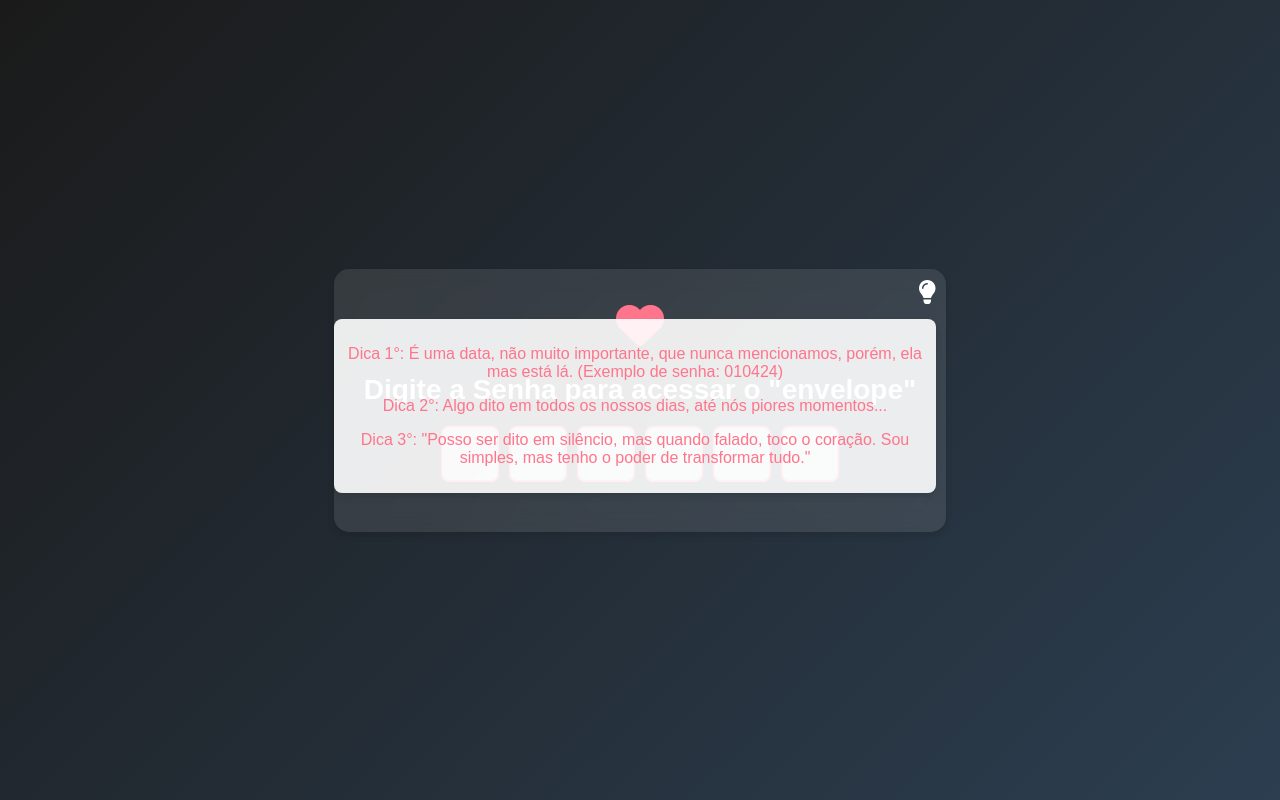
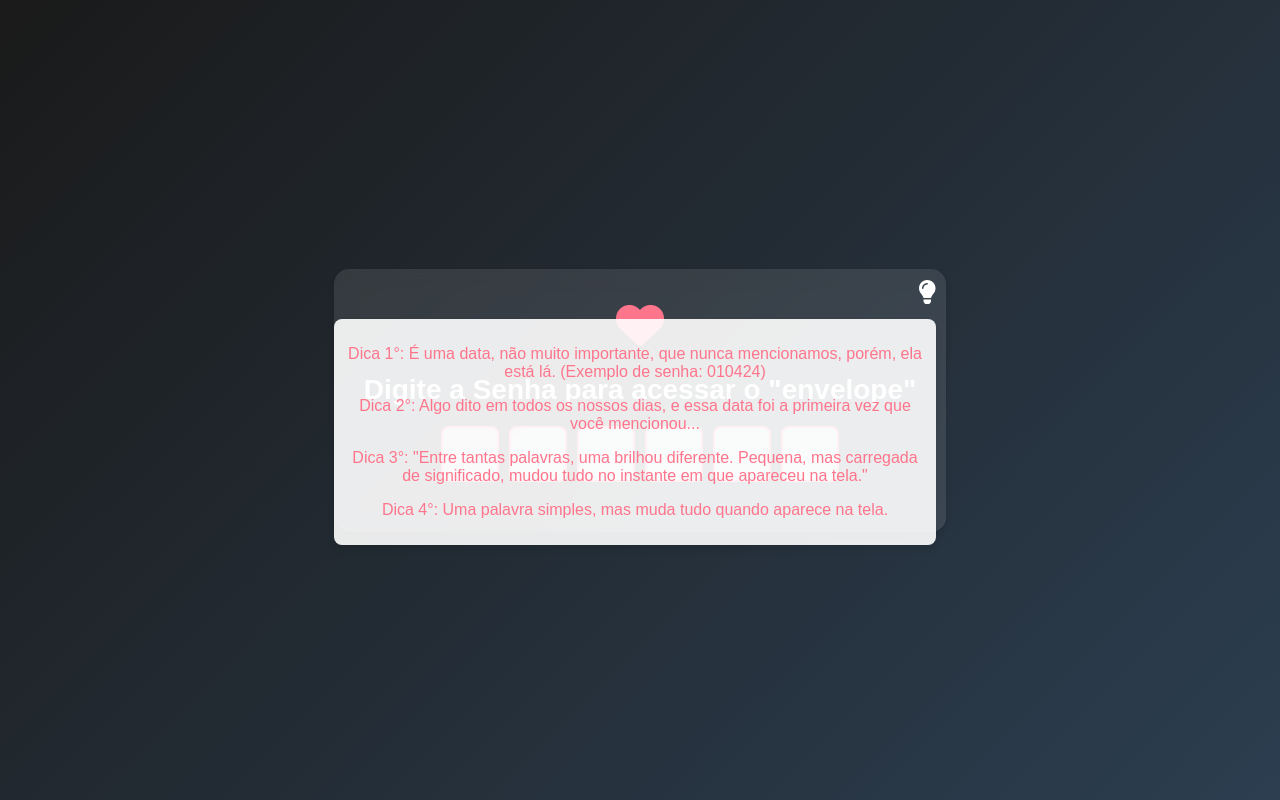
Before and after one commit to sylva87/valentineday, a plain HTML site: page index.html in a window 1280 px wide. Both pictures are taken after a click on the element 927 px from the left and 292 px from the top of the page. Drawn offline with Linux system fonts and the light colour scheme.

Commit message:
Update index.html

```diff
--- a/index.html
+++ b/index.html
@@ -145,9 +145,10 @@
         <p id="error">PIN incorreto! Tente novamente ❤️</p>
         <div class="hint" onclick="toggleHint()"><i class="fas fa-lightbulb"></i></div>
         <div class="hint-box" id="hintBox">
-            <p>Dica 1°: É uma data, não muito importante, que nunca mencionamos, porém, ela mas está lá. (Exemplo de senha: 010424)</p>
-            <p>Dica 2°: Algo dito em todos os nossos dias, até nós piores momentos...</p>
-            <p>Dica 3°: "Posso ser dito em silêncio, mas quando falado, toco o coração. Sou simples, mas tenho o poder de transformar tudo."</p>
+            <p>Dica 1°: É uma data, não muito importante, que nunca mencionamos, porém, ela está lá. (Exemplo de senha: 010424)</p>
+            <p>Dica 2°: Algo dito em todos os nossos dias, e essa data foi a primeira vez que você mencionou...</p>
+            <p>Dica 3°: "Entre tantas palavras, uma brilhou diferente. Pequena, mas carregada de significado, mudou tudo no instante em que apareceu na tela."</p>
+            <p>Dica 4°: Uma palavra simples, mas muda tudo quando aparece na tela.</p>
         </div>
     </div>
 
@@ -170,7 +171,7 @@
                           .map(i => i.value)
                           .join('');
 
-            if (pin === '120724') {
+            if (pin === '160624') {
                 document.querySelector('.login-container').style.display = 'none';
                 document.querySelector('.envelope-container').style.display = 'block';
                 document.getElementById('error').style.display = 'none';
```
